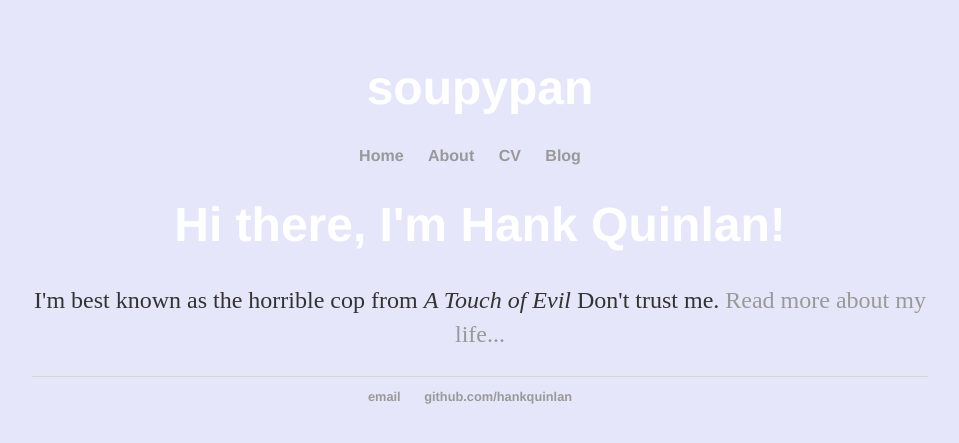
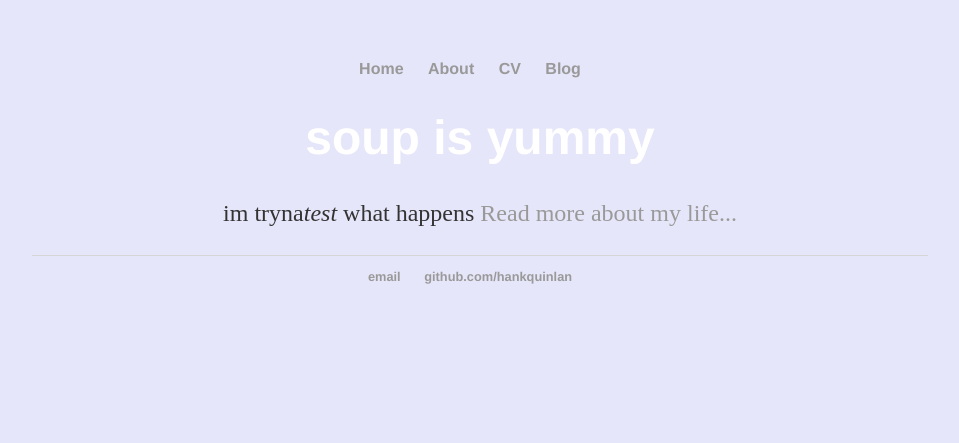
Before and after one commit to soupypan/soupypan.github.io, a Jekyll site: the page built from index.html, in a window 1280 px wide. Shown: the top 443 px of the page, without its empty margins (160-1119 px from the left). Built offline with Jekyll 4.4.1, drawn with Linux system fonts in a browser that asks for light colours.

Commit message:
Update index.html

```diff
--- a/index.html
+++ b/index.html
@@ -1,37 +1,8 @@
-<!DOCTYPE html>
-
-<html>
-  <title>
-    be afraid
-  </title>
-
-
-  <head>
-		<title>soup is yummy</title>
-		<!-- link to main stylesheet -->
-		<link rel="stylesheet" type="text/css" href="/css/main.css">
-	</head>
-	<body>
-     <h1>soupypan</h1>
-		<nav>
-    		<ul>
-        		<li><a href="/">Home</a></li>
-	        	<li><a href="/about">About</a></li>
-        		<li><a href="/cv">CV</a></li>
-        		<li><a href="/blog">Blog</a></li>
-    		</ul>
-		</nav>
-		<div class="container">
-    		<div class="blurb">
-        		<h1>Hi there, I'm Hank Quinlan!</h1>
-				<p>I'm best known as the horrible cop from <em>A Touch of Evil</em> Don't trust me. <a href="/about">Read more about my life...</a></p>
-    		</div><!-- /.blurb -->
-		</div><!-- /.container -->
-		<footer>
-    		<ul>
-        		<li><a href="mailto:hankquinlanhub@gmail.com">email</a></li>
-        		<li><a href="https://github.com/hankquinlan">github.com/hankquinlan</a></li>
-			</ul>
-		</footer>
-	</body>
-</html>
+---
+layout: default
+title: soupypan
+---
+<div class="blurb">
+	<h1>soup is yummy</h1>
+	<p>im tryna<em>test</em> what happens <a href="/about">Read more about my life...</a></p>
+</div><!-- /.blurb -->
```
